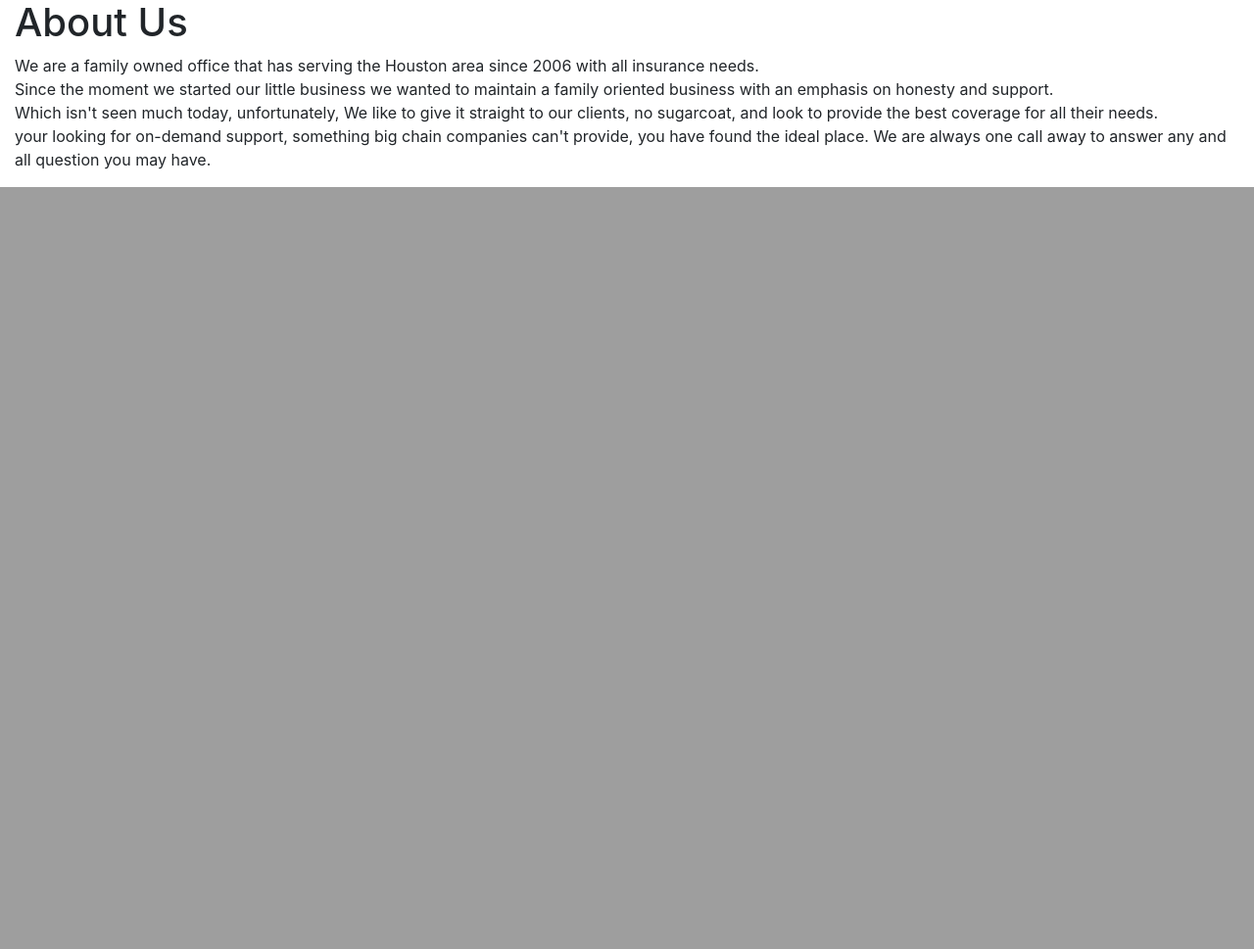
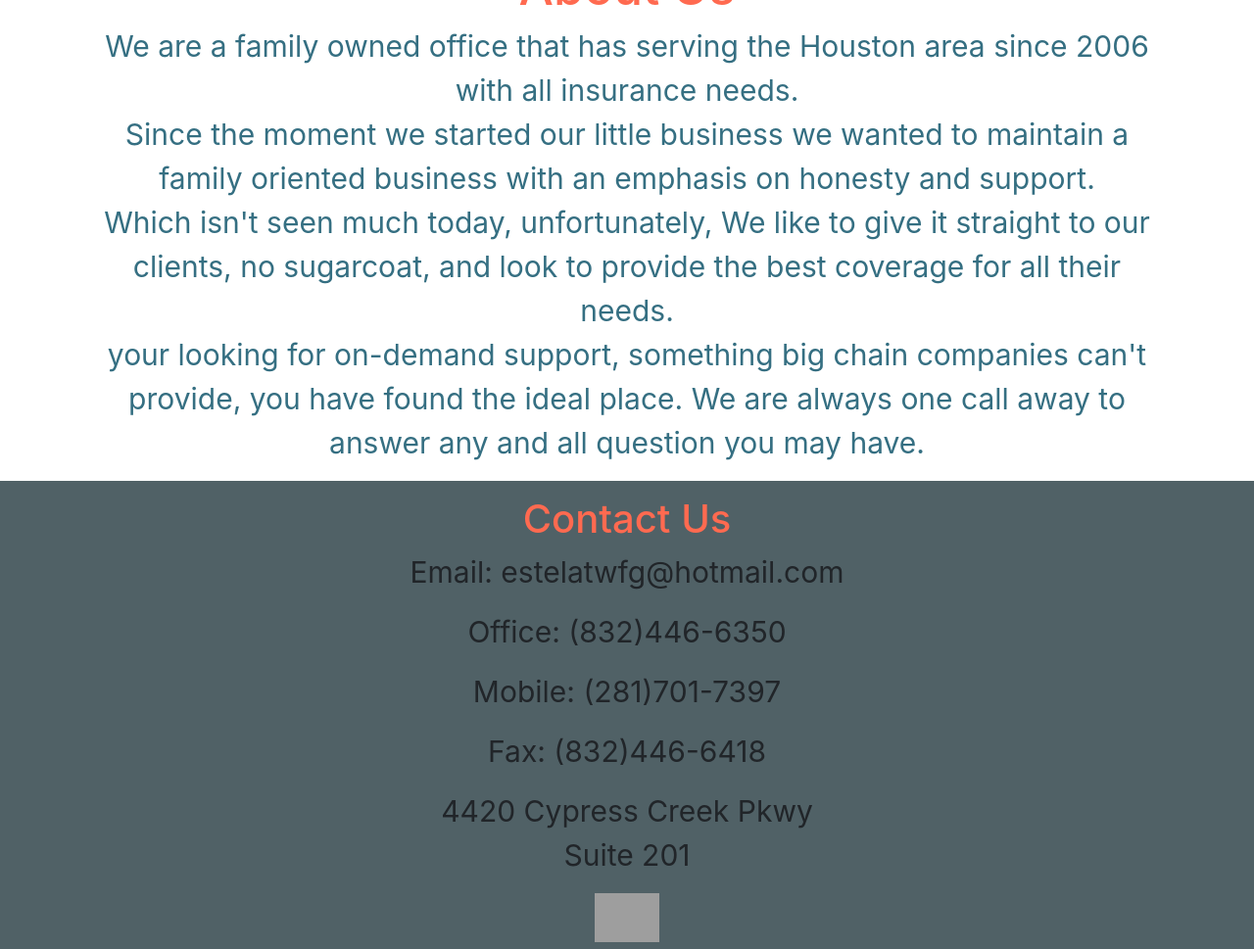
Before and after one commit to zezto/bootstraptest, a Django app: template website/templates/website/index.html in a window 1280 px wide. Shown: the part 2592-3561 px from the top of the page at 98% size. Before the commit the page ends 2783 px from the top, so only its background shows below. Run offline with Django 3.2, Linux system fonts and the light colour scheme; the template is opened without the code that fills it, so the values that code supplies are empty; some libraries are stand-ins or nearby versions; grey boxes are pictures that could not be loaded.

Commit message:
final version of english website(<next> spanish version)

```diff
--- a/website/static/website/css/idk.css
+++ b/website/static/website/css/idk.css
@@ -1,3 +1,27 @@
+.container-fluid{
+  padding: 0 !important;
+  overflow: hidden;
+}
+.navbar-logo{
+  width: 500px;
+  text-align: center;
+}
+#banner{
+  min-height: 40px;
+  height:auto;
+  width: 100%;
+  color: black;
+  background-color: rgba(255, 255, 255,.8);
+  margin: 0 auto;
+  z-index: 8;
+  position: absolute;
+  top: 148px;
+}
+#banner h4{
+  padding-top: 11px;
+  font-weight: bold;
+  font-size: 18px;
+}
 .jumbotron-fluid{
   background-image: url("https://i.imgur.com/GRu291B.jpg");
   background-size: cover;
@@ -62,6 +86,35 @@
   height: 715px;
   width: 100%;
 }
+#border1 {
+  border-bottom: rgba(211, 211, 221, .5) solid 3px;
+  width: 60%;
+  margin: 0 auto;
+  margin-top: -80px;
+}
+#about_us{
+  color: rgb(53, 111, 130);
+  padding-top: 35px;
+}
+#about_us h1{
+  color: rgb(255, 106, 80);
+}
+
+#footer{
+  padding-top: 15px;
+  background: rgba(80, 97, 102, 1);
+}
+#footer h1{
+  color: rgb(255, 106, 80);
+}
+#facebook{
+  height: 60px;
+  padding-bottom: 10px;
+}
+#map{
+  height: 400px;
+}
+
 
 @media only screen and (min-width: 480px){
   /* for computer or tablets*/
@@ -107,6 +160,15 @@
     padding-top: 350px;
     font-size: 70px;
     font-weight: bold;
+  }
+  #about_us h1{
+    font-size: 50px;
+  }
+  #about_us p{
+    font-size: 30px;
+  }
+  #footer p {
+    font-size: 30px;
   }
 }
 
@@ -188,5 +250,18 @@
       font-size: 50px;
       padding-left: 210px;
     }
+    #border1{
+      border-bottom: rgba(211, 211, 221, .5) solid 3px;
+      width: 90%;
+      margin: 0 auto;
+      margin-top: -80px;
+    }
+    #about_us{
+      margin-top: -20px;
+    }
+
+    #about_us h1{
+      font-size: 38px;
+    }
 
   }
--- a/website/templates/website/index.html
+++ b/website/templates/website/index.html
@@ -6,10 +6,18 @@
     <meta charset="UTF-8">
     <meta name="viewport" content="width=device-width, initial-scale=1.0">
     <meta http-equiv="X-UA-Compatible" content="ie=edge">
-    <title>Document</title>
+    <title> Estela Portillo Insurance Services
+    </title>
     <meta name="viewport" content="width=device-width, initial-scale=1">
     <link rel="stylesheet" href="{% static 'website/css/idk.css' %}">
-
+    <!-- Yandex.Metrika counter -->
+    <script type="text/javascript"> (function (d, w, c) { (w[c] = w[c] || []).push(function () { try { w.yaCounter48284132 = new Ya.Metrika({ id: 48284132, clickmap: true, trackLinks: true, accurateTrackBounce: true, webvisor: true }); } catch (e) { } }); var n = d.getElementsByTagName("script")[0], s = d.createElement("script"), f = function () { n.parentNode.insertBefore(s, n); }; s.type = "text/javascript"; s.async = true; s.src = "https://mc.yandex.ru/metrika/watch.js"; if (w.opera == "[object Opera]") { d.addEventListener("DOMContentLoaded", f, false); } else { f(); } })(document, window, "yandex_metrika_callbacks"); </script>
+    <noscript>
+        <div>
+            <img src="https://mc.yandex.ru/watch/48284132" style="position:absolute; left:-9999px;" alt="" />
+        </div>
+    </noscript>
+    <!-- /Yandex.Metrika counter -->
     <link rel="stylesheet" href="https://stackpath.bootstrapcdn.com/bootstrap/4.1.0/css/bootstrap.min.css" integrity="sha384-9gVQ4dYFwwWSjIDZnLEWnxCjeSWFphJiwGPXr1jddIhOegiu1FwO5qRGvFXOdJZ4"
         crossorigin="anonymous">
     <script src="https://code.jquery.com/jquery-3.2.1.slim.min.js" integrity="sha384-KJ3o2DKtIkvYIK3UENzmM7KCkRr/rE9/Qpg6aAZGJwFDMVNA/GpGFF93hXpG5KkN"
@@ -26,33 +34,9 @@
         <div class="lol">
             <nav class="navbar navbar-expand-lg navbar-light " style="background-color: white">
 
-                <a class="navbar-brand" href="#">
+                <a class="navbar-brand navbar-logo mx-auto" href="#">
                     <img src="https://i.imgur.com/zoHoex1.png" alt="twfg logo" style="width:241px;" class="img-fluid">
                 </a>
-
-                <!--Add here -->
-                <button class="navbar-toggler float-xs-right" type="button" class="pull-left navbar-toggle" data-toggle="collapse" data-target="#navbarSupportedContent">
-                    <span class="navbar-toggler-icon"></span>
-                </button>
-                <!--Add here -->
-
-                <div class="collapse navbar-collapse" id="navbarSupportedContent">
-                    <ul class="navbar-nav ml-auto ">
-                        <li class="nav-item">
-                            <a class="nav-link" href="#">Home</a>
-                        </li>
-                        <li class="nav-item">
-                            <a class="nav-link" href="#">About</a>
-                        </li>
-                        <li class="nav-item">
-                            <a class="nav-link" href="#">Products</a>
-                        </li>
-                        <li class="nav-item">
-                            <a class="nav-link" href="#">Contact</a>
-                        </li>
-                    </ul>
-                </div>
-
             </nav>
         </div>
     </div>
@@ -95,8 +79,9 @@
             </div>
         </div>
     </div>
+    <div id="border1"></div>
     <!-- About Us-->
-    <div class="container-fluid">
+    <div class="container text-center">
         <div id="about_us">
             <h1>About Us</h1>
             <p>We are a family owned office that has serving the Houston area since 2006 with all insurance needs.
@@ -108,6 +93,105 @@
                 place. We are always one call away to answer any and all question you may have.</p>
         </div>
     </div>
+    <!-- footer-->
+    <div class="container-fluid">
+        <div class="text-center" id="footer">
+            <h1>Contact Us</h1>
+            <p>Email: estelatwfg@hotmail.com</p>
+            <p>Office: (832)446-6350</p>
+            <p>Mobile: (281)701-7397</p>
+            <p>Fax: (832)446-6418</p>
+            <p>4420 Cypress Creek Pkwy
+                <br> Suite 201</p>
+            <a href="https://www.facebook.com/Estela-Portillo-Twfg-Insurance-210860899505324/" target="_blank">
+                <img src="https://i.imgur.com/YJPKBL5.png" alt="facebook" id="facebook">
+            </a>
+        </div>
+    </div>
+    <!--Map-->
+    <div class="container-fluid">
+        <div id="map">
+            <script>
+                function initMap() {
+                    // Create a new StyledMapType object, passing it an array of styles,
+                    // and the name to be displayed on the map type control.
+
+
+                    // Create a map object, and include the MapTypeId to add
+                    // to the map type control.
+                    var map = new google.maps.Map(document.getElementById('map'), {
+                        center: { lat: 29.989525, lng: -95.496559 },
+                        zoom: 16,
+                        styles: [
+                            {
+                                "featureType": "administrative.land_parcel",
+                                "elementType": "labels",
+                                "stylers": [
+                                    {
+                                        "visibility": "off"
+                                    }
+                                ]
+                            },
+                            {
+                                "featureType": "administrative.neighborhood",
+                                "stylers": [
+                                    {
+                                        "visibility": "off"
+                                    }
+                                ]
+                            },
+                            {
+                                "featureType": "poi",
+                                "elementType": "labels.text",
+                                "stylers": [
+                                    {
+                                        "visibility": "off"
+                                    }
+                                ]
+                            },
+                            {
+                                "featureType": "poi.business",
+                                "stylers": [
+                                    {
+                                        "visibility": "off"
+                                    }
+                                ]
+                            },
+                            {
+                                "featureType": "poi.park",
+                                "elementType": "labels.text",
+                                "stylers": [
+                                    {
+                                        "visibility": "off"
+                                    }
+                                ]
+                            },
+                            {
+                                "featureType": "road.local",
+                                "elementType": "labels",
+                                "stylers": [
+                                    {
+                                        "visibility": "off"
+                                    }
+                                ]
+                            }
+                        ]
+                    });
+                    var uluru = { lat: 29.989525, lng: -95.496559 };
+                    var marker = new google.maps.Marker({
+                        position: uluru,
+                        map: map
+                    });
+                    //Associate the styled map with the MapTypeId and set it to display.
+
+
+                }
+            </script>
+            <script async defer src="https://maps.googleapis.com/maps/api/js?key=AIzaSyBpFicvIMk-qD0f4-YkagX6QVFXR0prLBs&callback=initMap">
+            </script>
+        </div>
+
+    </div>
 </body>
 
 </html>
```
